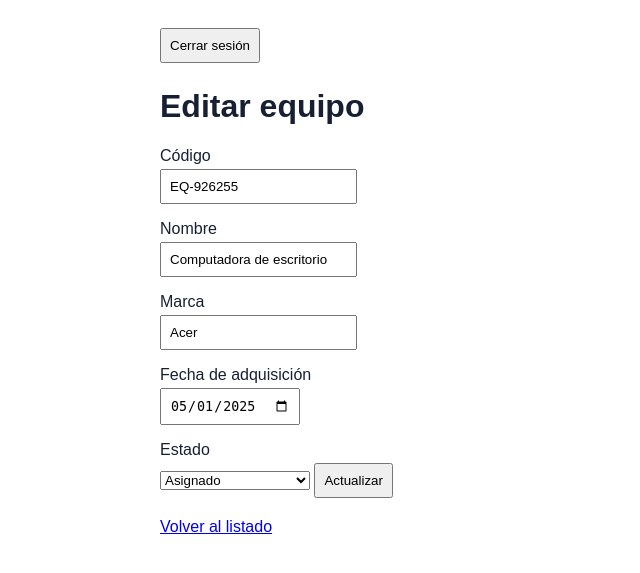
After one commit to emanuel2004ramirez/HENRY-EXA2, a Laravel app: page /equipos/1/editar in a window 1280 px wide. The commit adds this page. Shown: the top 573 px of the page, without its empty margins (0-640 px from the left). Run offline with Laravel 12, Linux system fonts and the light colour scheme; a user stored in the database is signed in; data comes from the database, SQL or seed files in the repository.

Commit message:
Actualizar registros

```diff
--- a/Henry-Exa2-Extra/app/Http/Controllers/EquipoController.php
+++ b/Henry-Exa2-Extra/app/Http/Controllers/EquipoController.php
@@ -4,6 +4,7 @@ namespace App\Http\Controllers;
 
 use App\Models\Equipo;
 use Illuminate\Http\Request;
+use Illuminate\Validation\Rule;
 
 class EquipoController extends Controller
 {
@@ -37,4 +38,30 @@ class EquipoController extends Controller
         $equipo->save();
         return redirect()->route('equipos.index')->with('exito', 'Equipo creado correctamente.');
     }
+
+
+    public function edit(int $id)
+    {
+        $equipo = Equipo::findOrFail($id);
+        return view('equipos.edit', ['equipo' => $equipo]);
+    }
+
+    public function update(Request $request, int $id)
+    {
+        $equipo = Equipo::findOrFail($id);
+        $datos = $request->validate([
+            'codigo' => ['required', 'string', 'max:30', Rule::unique('equipos', 'codigo')->ignore($equipo)],
+            'nombre' => ['required', 'string', 'max:100'],
+            'marca' => ['required', 'string', 'max:80'],
+            'fecha_adquisicion' => ['required', 'date', 'before_or_equal:today'],
+            'estado' => ['required', 'in:disponible,asignado,mantenimiento'],
+        ]);
+        $equipo->codigo = $datos['codigo'];
+        $equipo->nombre = $datos['nombre'];
+        $equipo->marca = $datos['marca'];
+        $equipo->fecha_adquisicion = $datos['fecha_adquisicion'];
+        $equipo->estado = $datos['estado'];
+        $equipo->save();
+        return redirect()->route('equipos.index')->with('exito', 'Equipo actualizado correctamente.');
+    }
 }
--- /dev/null
+++ b/Henry-Exa2-Extra/resources/views/equipos/edit.blade.php
@@ -0,0 +1,30 @@
+@extends('layouts.app')
+@section('contenido')
+    <h1>Editar equipo</h1>
+    <form method="POST" action="{{ route('equipos.update', $equipo->id) }}">
+        @csrf
+        @method('PUT')
+        <label for="codigo">Código</label>
+        <input id="codigo" name="codigo" type="text" value="{{ old('codigo', $equipo->codigo) }}" maxlength="30" required>
+
+        <label for="nombre">Nombre</label>
+        <input id="nombre" name="nombre" type="text" value="{{ old('nombre', $equipo->nombre) }}" maxlength="100" required>
+
+        <label for="marca">Marca</label>
+        <input id="marca" name="marca" type="text" value="{{ old('marca', $equipo->marca) }}" maxlength="80" required>
+
+        <label for="fecha_adquisicion">Fecha de adquisición</label>
+        <input id="fecha_adquisicion" name="fecha_adquisicion" type="date" value="{{ old('fecha_adquisicion', $equipo->fecha_adquisicion->format('Y-m-d')) }}" required>
+
+        <label for="estado">Estado</label>
+        <select id="estado" name="estado" required>
+            <option value="">Seleccione un estado</option>
+            <option value="disponible" @selected(old('estado', $equipo->estado) === 'disponible')>Disponible</option>
+            <option value="asignado" @selected(old('estado', $equipo->estado) === 'asignado')>Asignado</option>
+            <option value="mantenimiento" @selected(old('estado', $equipo->estado) === 'mantenimiento')>Mantenimiento</option>
+        </select>
+
+        <button type="submit">Actualizar</button>
+    </form>
+    <p><a href="{{ route('equipos.index') }}">Volver al listado</a></p>
+@endsection
--- a/Henry-Exa2-Extra/resources/views/equipos/index.blade.php
+++ b/Henry-Exa2-Extra/resources/views/equipos/index.blade.php
@@ -11,6 +11,7 @@
                 <th>Marca</th>
                 <th>Fecha de adquisición</th>
                 <th>Estado</th>
+                <th>Acciones</th>
             </tr>
         </thead>
         <tbody>
@@ -22,9 +23,10 @@
                     <td>{{ $equipo->marca }}</td>
                     <td>{{ $equipo->fecha_adquisicion->format('d/m/Y') }}</td>
                     <td>{{ $equipo->estado }}</td>
+                    <td><a href="{{ route('equipos.edit', $equipo->id) }}">Editar</a></td>
                 </tr>
             @empty
-                <tr><td colspan="6">No hay equipos registrados.</td></tr>
+                <tr><td colspan="7">No hay equipos registrados.</td></tr>
             @endforelse
         </tbody>
     </table>
--- a/Henry-Exa2-Extra/routes/web.php
+++ b/Henry-Exa2-Extra/routes/web.php
@@ -22,6 +22,10 @@ Route::middleware('auth')->group(function () {
         ->name('equipos.create');
     Route::post('/equipos', [EquipoController::class, 'store'])
         ->name('equipos.store');
+    Route::get('/equipos/{id}/editar', [EquipoController::class, 'edit'])
+        ->whereNumber('id')->name('equipos.edit');
+    Route::put('/equipos/{id}', [EquipoController::class, 'update'])
+        ->whereNumber('id')->name('equipos.update');
     Route::post('/logout', [LoginController::class, 'destroy'])
         ->name('logout');
 });
```
